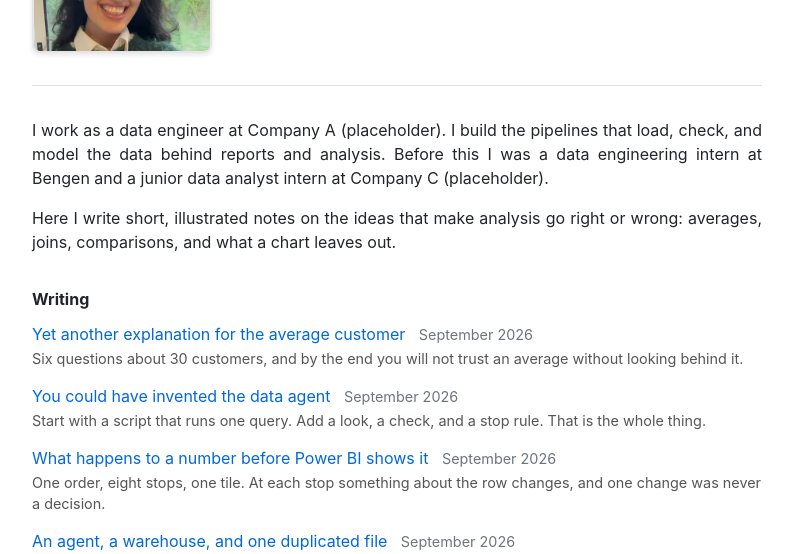
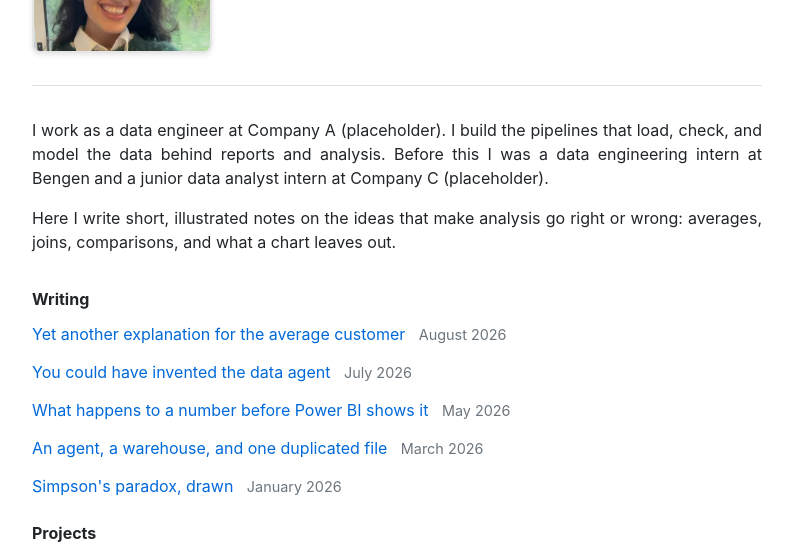
Before and after one commit to manisha-subedi/manisha-subedi.github.io, an Astro site: page / in a window 1280 px wide. Shown: the part 234-788 px from the top of the page, without its empty margins (243-1036 px from the left). Built offline with nearby package versions, Linux system fonts and the light colour scheme; Astro itself is replaced by a stand-in of ours.

Commit message:
Writing list: titles and dates only, spread the post dates
Co-Authored-By: Claude Fable 5.1 <noreply@anthropic.com>

```diff
--- a/src/components/PostList.astro
+++ b/src/components/PostList.astro
@@ -17,7 +17,6 @@ const { posts } = Astro.props;
         <time datetime={p.data.date.toISOString().slice(0, 7)}>
           {monthYear(p.data.date)}
         </time>
-        <p class="post-summary">{p.data.summary}</p>
       </li>
     ))
   }
--- a/src/content/blog/an-agent-and-one-duplicated-file.mdx
+++ b/src/content/blog/an-agent-and-one-duplicated-file.mdx
@@ -1,6 +1,6 @@
 ---
 title: An agent, a warehouse, and one duplicated file
-date: 2026-09-03
+date: 2026-03-09
 summary: Watch an AI agent answer one question, step by step, and find the fault in the data on the way.
 readTime: 5 min read
 ---
--- a/src/content/blog/one-row-to-power-bi.mdx
+++ b/src/content/blog/one-row-to-power-bi.mdx
@@ -1,6 +1,6 @@
 ---
 title: What happens to a number before Power BI shows it
-date: 2026-09-04
+date: 2026-05-04
 summary: One order, eight stops, one tile. At each stop something about the row changes, and one change was never a decision.
 readTime: 4 min read
 ---
--- a/src/content/blog/simpsons-paradox-drawn.mdx
+++ b/src/content/blog/simpsons-paradox-drawn.mdx
@@ -1,6 +1,6 @@
 ---
 title: Simpson's paradox, drawn
-date: 2026-09-02
+date: 2026-01-18
 summary: Forty cities, one chart, and a trend line that points down. Colour the dots by city size and both lines point up. Same dots.
 readTime: 4 min read
 ---
--- a/src/content/blog/yet-another-explanation-for-the-average-customer.mdx
+++ b/src/content/blog/yet-another-explanation-for-the-average-customer.mdx
@@ -1,6 +1,6 @@
 ---
 title: Yet another explanation for the average customer
-date: 2026-09-06
+date: 2026-08-23
 summary: Six questions about 30 customers, and by the end you will not trust an average without looking behind it.
 readTime: 4 min read
 ---
--- a/src/content/blog/you-could-have-invented-the-data-agent.mdx
+++ b/src/content/blog/you-could-have-invented-the-data-agent.mdx
@@ -1,6 +1,6 @@
 ---
 title: You could have invented the data agent
-date: 2026-09-05
+date: 2026-07-12
 summary: Start with a script that runs one query. Add a look, a check, and a stop rule. That is the whole thing.
 readTime: 6 min read
 ---
--- a/src/styles/global.css
+++ b/src/styles/global.css
@@ -241,12 +241,6 @@ p {
   font-size: 0.9rem;
 }
 
-.post-summary {
-  margin: 2px 0 0;
-  color: #555;
-  font-size: 0.9rem;
-}
-
 .post-header {
   margin-bottom: 30px;
 }
```
